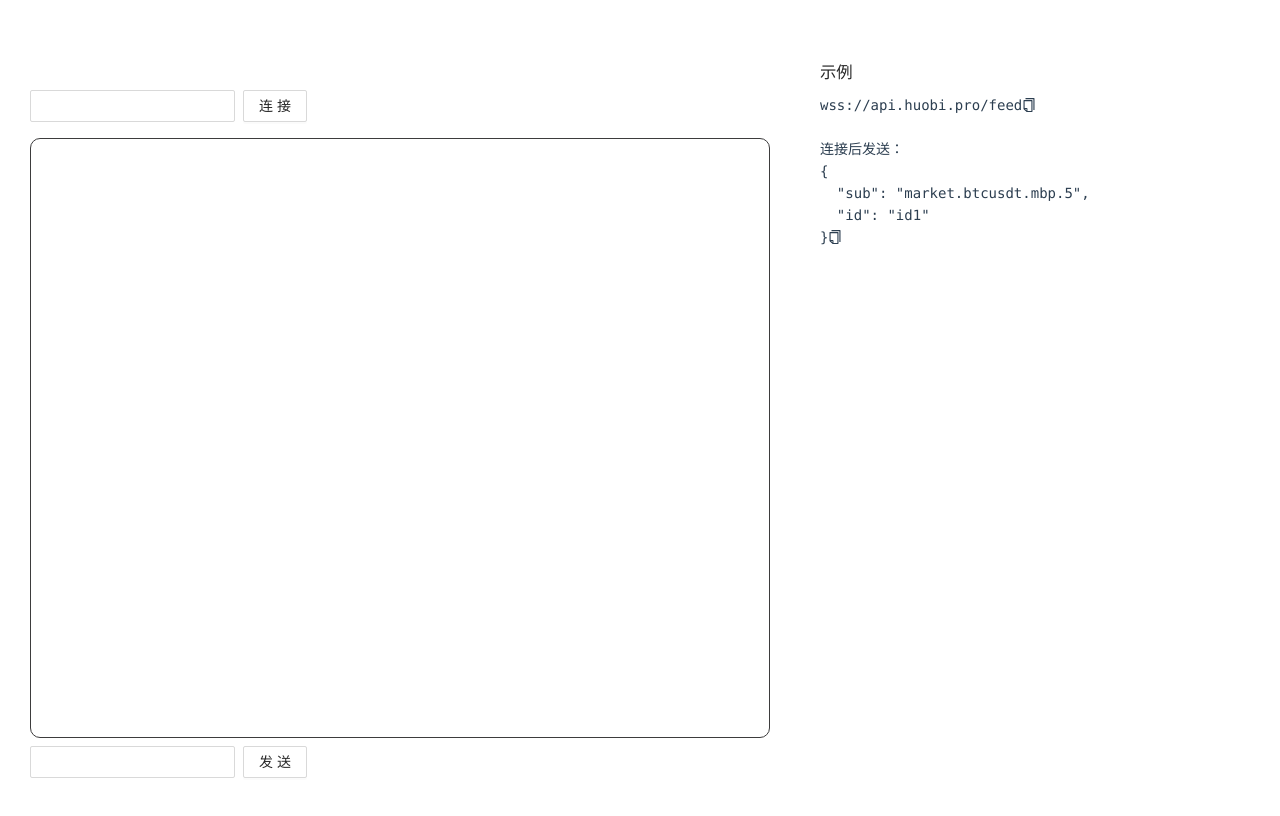
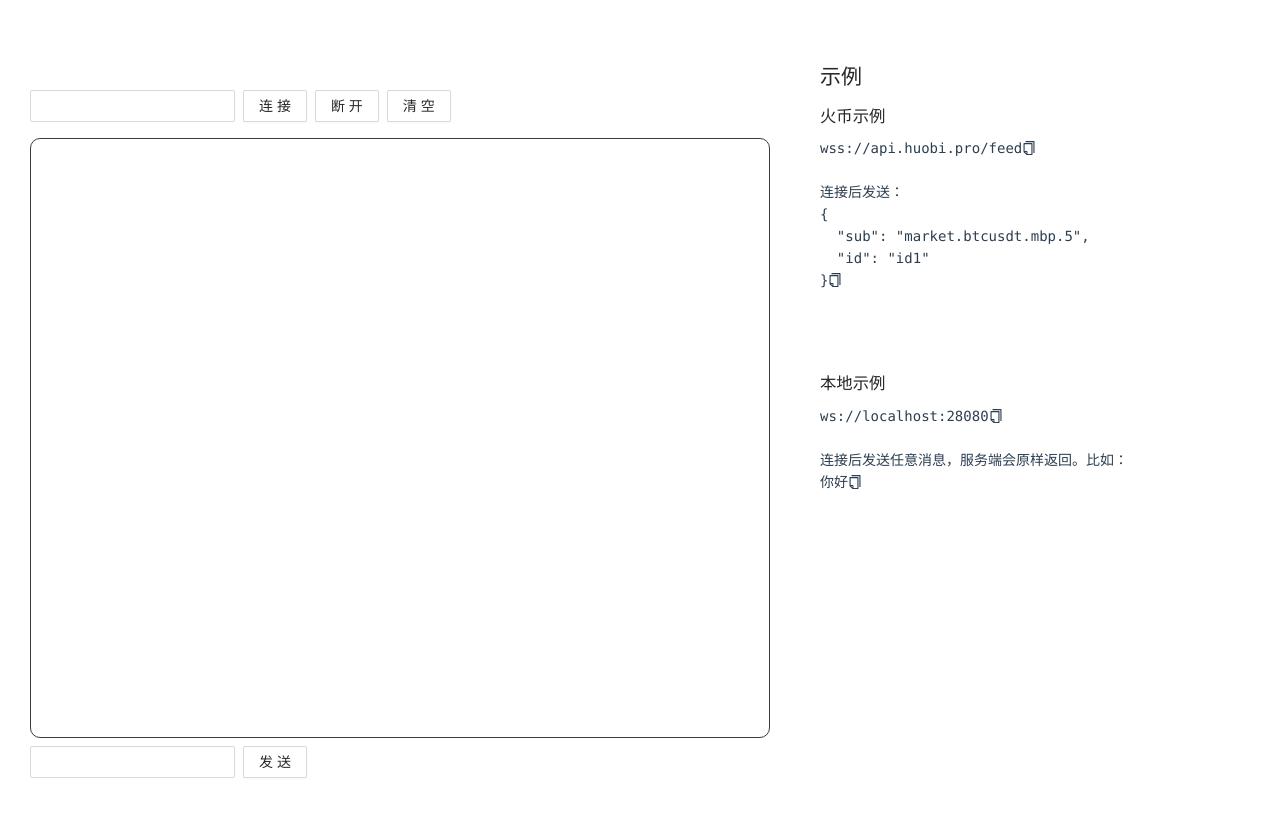
Before and after one commit to buyili/y-tools, a Vue app: page / in a window 1280 px wide. Shown: the top 816 px of the page. Built offline with nearby package versions, Linux system fonts and the light colour scheme.

Commit message:
feat: 增加本地示例

```diff
--- a/src/src/Home.vue
+++ b/src/src/Home.vue
@@ -5,6 +5,8 @@
         <a-space>
           <a-input type="text" v-model:value="uri" @keypress.enter.stop="connect"></a-input>
           <a-button @click="connect">连接</a-button>
+          <a-button @click="close">断开</a-button>
+          <a-button @click="cleanAll">清空</a-button>
         </a-space>
       </a-row>
 
@@ -25,7 +27,8 @@
     </a-row>
     </a-space>
     <div style="text-align: left;margin-left: 20px;">
-      <h3>示例</h3>
+      <h2>示例</h2>
+      <h3>火币示例</h3>
       <pre>
 <my-clipboard-span value="wss://api.huobi.pro/feed"></my-clipboard-span>
 
@@ -34,6 +37,15 @@
   "sub": "market.btcusdt.mbp.5",
   "id": "id1"
 }'></my-clipboard-span>
+
+
+      </pre>
+      <h3>本地示例</h3>
+      <pre>
+<my-clipboard-span value="ws://localhost:28080"></my-clipboard-span>
+
+连接后发送任意消息，服务端会原样返回。比如：
+<my-clipboard-span value='你好'></my-clipboard-span>
 
 
       </pre>
@@ -119,10 +131,19 @@ export default {
         that.printText('异常', error.message)
       }
     },
+    close(){
+      this.socket && this.socket.close()
+    },
+    cleanAll(){
+      this.msgList = []
+    },
     sendMsg(){
       if(this.sendText) {
         this.printText('发送消息', this.sendText)
-        this.socket && this.socket.send(this.sendText)
+        if(this.socket){
+          this.socket.send(this.sendText)
+          this.sendText = ''
+        }
       }
     },
     exampleConnect(){
--- a/ws-client.js
+++ b/ws-client.js
@@ -1,11 +1,11 @@
 const WebSocket = require('ws');
 
-const ws = new WebSocket('ws://localhost:8080');
+const ws = new WebSocket('ws://localhost:28080');
 
 ws.on('open', function open() {
   ws.send('Hi Server');
 });//在连接创建完成后发送一条信息
 
 ws.on('message', function incoming(data) {
-  console.log(data);
+  console.log(`${data}`);
 });//当收到消息时，在控制台打印出来
--- a/ws-server.js
+++ b/ws-server.js
@@ -1,14 +1,16 @@
 const WebSocket = require('ws');//引入模块
 // import { WebSocketServer } from 'ws';
 
-const wss = new WebSocket.WebSocketServer({ port: 18080 });
+const wss = new WebSocket.WebSocketServer({ host: '0.0.0.0', port: 28080 });
 
 wss.on('connection', function connection(ws) {
   ws.on('error', console.error);
 
   ws.on('message', function message(data) {
     console.log('received: %s', data);
+
+    ws.send(`您好! 已收到您发送的消息: ${data}`);
   });
 
-  ws.send('something');
+  ws.send(`您好! 您成功的连上了我`);
 });
```
